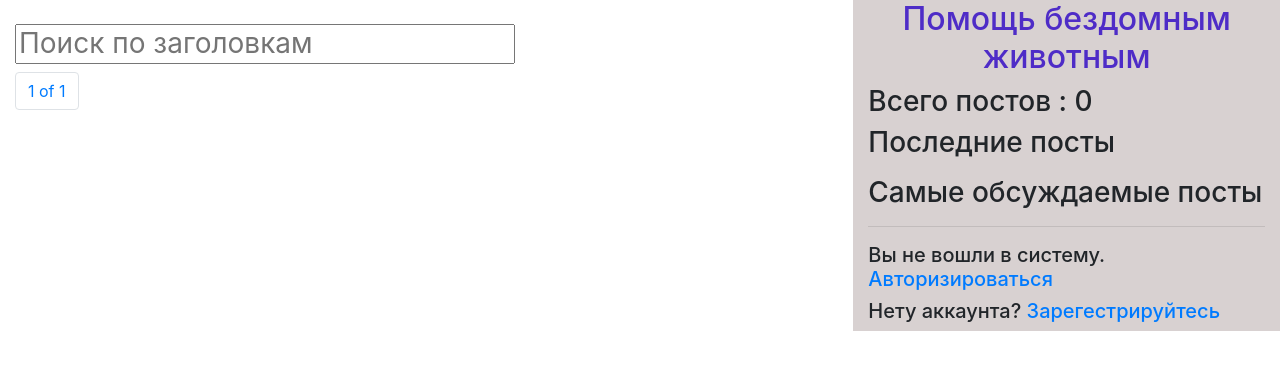
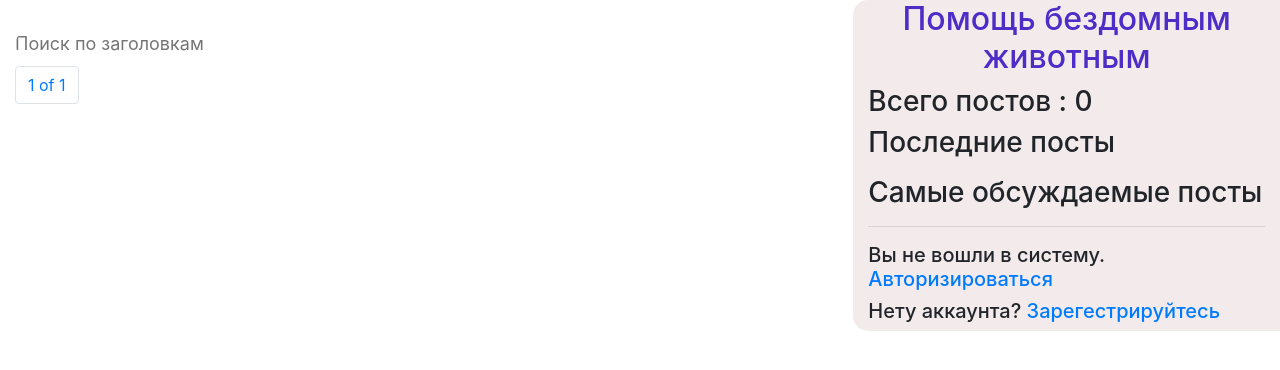
Before and after one commit to Avaaren/diplom_blog, a Django app: page / in a window 1280 px wide. Shown: the top 370 px of the page. Run offline with Django 3.2, Linux system fonts and the light colour scheme; data that the repository does not hold is empty; some libraries are stand-ins or nearby versions.

Commit message:
Added css stylizing for blog page

```diff
--- a/mysite/blog/static/css/basic.css
+++ b/mysite/blog/static/css/basic.css
@@ -12,28 +12,114 @@ h2.blog-post-title a:hover {
     color: #999;
 }
 .sidebar {
-    background-color: rgb(216, 209, 209);
+    background-color: rgb(243, 235, 235);
+    border-radius: 15px 0 0 15px ;
 
 }
 
 .sidebar h2 {
     text-align: center;
 }
+.sidebar-link {
+    padding: 10px;
+    text-decoration: none !important;
+    font-size: 22px;
+
+}
+
+.search-box {
+    border-radius: 40px;
+    height: 40px;
+    background-color: #3b3333;
+    width: 75%;
+    color: whitesmoke;
+    padding: 10px;
+}
 
 #search-box {
-    width: 500px;
+    width: 100%;
+    border-radius: 40px;
+    padding: 0;
+    margin-top: -3px;
+    background: none;
+    outline: none;
+    border:none;
+    font-size: 18px;
+    color: whitesmoke;
+
+}
+#result {
+    background-color: #3b3333;
+    border-radius: 40px;
+    padding: 20px;
+    width: 75%;
+    display: none;
+    color:whitesmoke;
+}
+
+#result a{
+    text-decoration: none;
+    color: whitesmoke;
+    font-size: 20px;
+    cursor: pointer;
 }
 #home_link a{
     text-decoration: none;
     cursor: pointer;
     color:rgb(78, 44, 199);
+
 }
 
 #home_link a:hover{
     color: rgb(105, 105, 190);
 }
-
+.post{
+    margin: 15px 15px 15px 0;
+    width: 75%;
+    padding: 15px;
+    border-radius: 15px;
+    border: 1px solid;
+    display: flex;
+    flex-direction: column;
+    align-items: flex-start;
+}
 .post-image {
     width: 550px;
     height: 350px;
+    border-radius: 15px;
+    border: 1px solid;
 }
+
+.slider {
+    font-size: 50px;
+    position: sticky;
+    float: right;
+    top:0;
+    display: none;
+
+}
+
+
+.slider span svg{
+    border: 2px solid;
+    border-radius: 50%;
+}
+
+.slider span svg:hover{
+    opacity: 0.7;
+}
+
+span.text {
+    font-style: italic;
+}
+
+.comment{
+    position: relative;
+}
+
+.comment hr{
+    width: 25%;
+    position: absolute;
+    top: 35px;
+
+}
```
